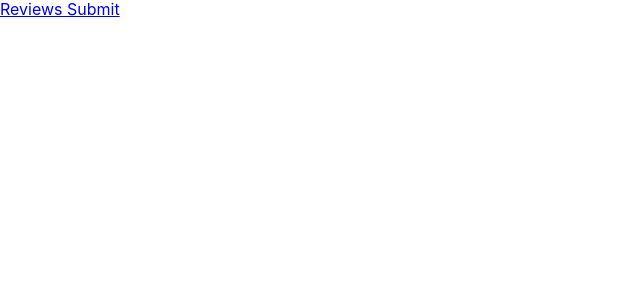
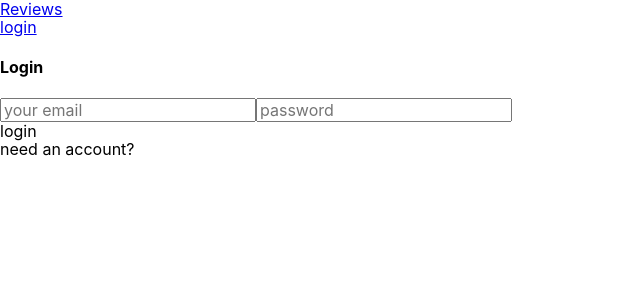
Before and after one commit to mjenquine/mtb_trail_reviews_client-, a React (Create React App) app: page /login in a window 1280 px wide. Shown: the top 300 px of the page, without its empty margins (0-640 px from the left). Built offline with nearby package versions, Linux system fonts and the light colour scheme.

Commit message:
login added to header router

```diff
--- a/src/components/App.js
+++ b/src/components/App.js
@@ -3,6 +3,7 @@ import ReviewList from './ReviewList'
 import CreateReview from './CreateReview'
 import Header from './Header'
 import { Switch, Route } from 'react-router-dom'
+import Login from './Login'
 
 class App extends Component {
   render () {
@@ -13,6 +14,7 @@ class App extends Component {
           <Switch>
             <Route exact path='/' component={ReviewList} />
             <Route exact path='/create' component={CreateReview} />
+            <Route exact path='/login' component={Login} />
           </Switch>
         </div>
       </div>
--- a/src/components/Header.js
+++ b/src/components/Header.js
@@ -1,13 +1,39 @@
 import React, { Component } from 'react'
 import { Link } from 'react-router-dom'
 import { withRouter } from 'react-router'
+import { AUTH_TOKEN } from '../constants'
 
 class Header extends Component {
   render() {
+    const authToken = localStorage.getItem(AUTH_TOKEN)
     return (
       <div>
-        <Link to='/'> Reviews </Link>
-        <Link to='/create'> Submit </Link>
+
+        <div>
+          <Link to='/'> Reviews </Link>
+        </div>
+
+        <div>
+          {authToken && (
+            <Link to='/create'> Submit </Link>
+          )}
+        </div>
+
+        <div>
+          {authToken ? (
+            <div
+              onClick={() => {localStorage.removeItem(AUTH_TOKEN)
+              this.props.history.push('/')
+              }}
+            >
+              Logout
+            </div>
+          ) : (
+            <Link to='/login'>
+              login
+            </Link>
+          )}
+        </div>
 
       </div>
     )
--- a/src/components/Login.js
+++ b/src/components/Login.js
@@ -13,7 +13,11 @@ class Login extends Component {
     const { login, email, password, name } = this.state
     return (
       <div>
-        <h4> {login ? 'Login' : 'Sign Up'}<h4>
+
+
+        <h4> {login ? 'Login' : 'Sign Up'}</h4>
+
+
         <div>
           {!login && (
             <input
@@ -36,23 +40,31 @@ class Login extends Component {
             placeholder='password'
           />
         </div>
+
+
         <div>
           <div className="button" onClick={() => this._confirm()}>
             {login ? 'login' : 'create account'}
           </div>
-          <div className="button" onClick{() => this.setState({ login: !login })}>
+          <div className="button" onClick={() => this.setState({ login: !login })}>
             {login ? 'need an account?' : 'already have an account?'}
           </div>
-        </div
+        </div>
+
+
       </div>
     )
   }
+
+
   _confirm = async () => {
-
+    console.log("Hi");
   }
   _saveUserData = token => {
     localStorage.setItem(AUTH_TOKEN, token)
   }
+
+
 }
 
 export default Login
--- a/src/constants.js
+++ b/src/constants.js
@@ -0,0 +1 @@
+export const AUTH_TOKEN = 'auth-token'
```
